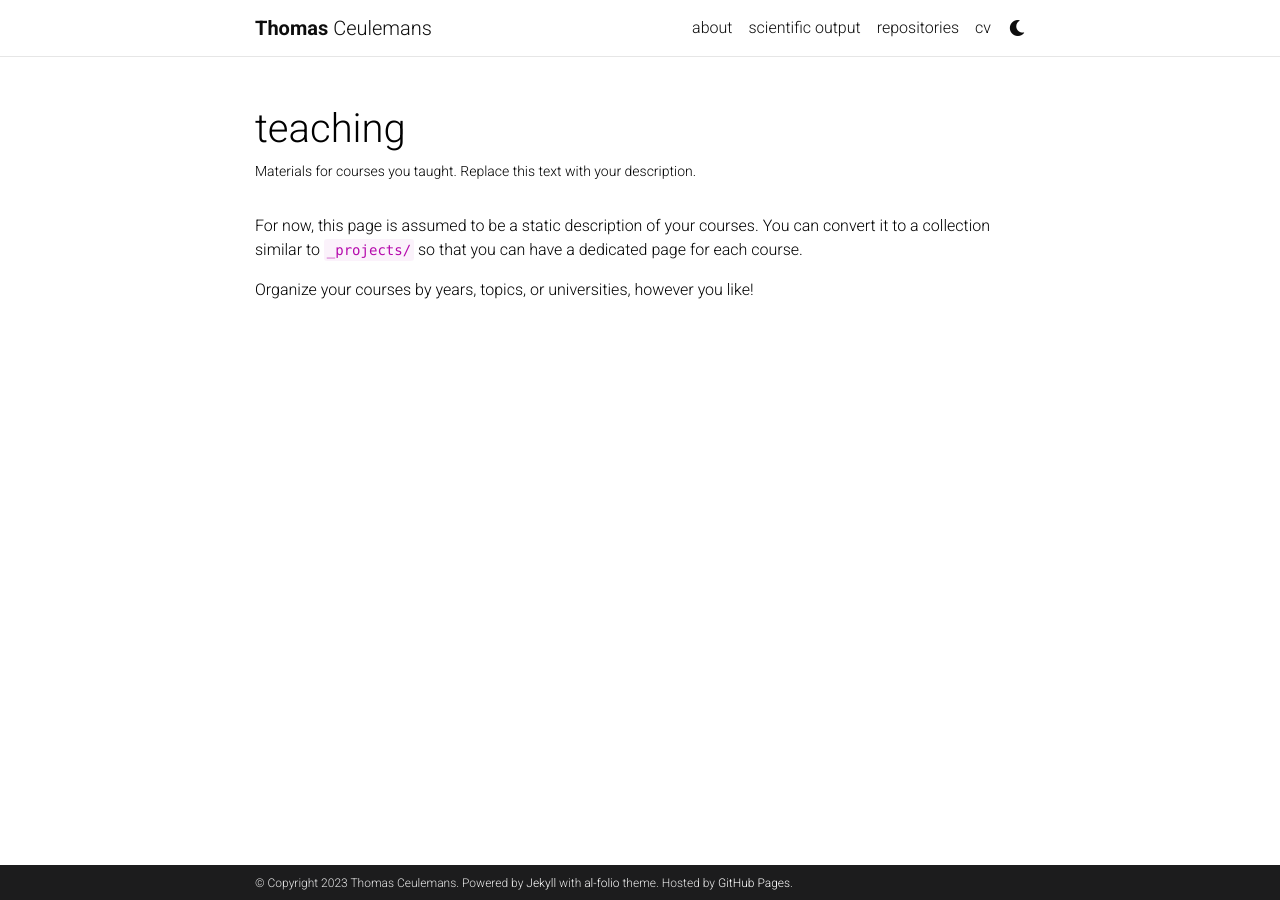
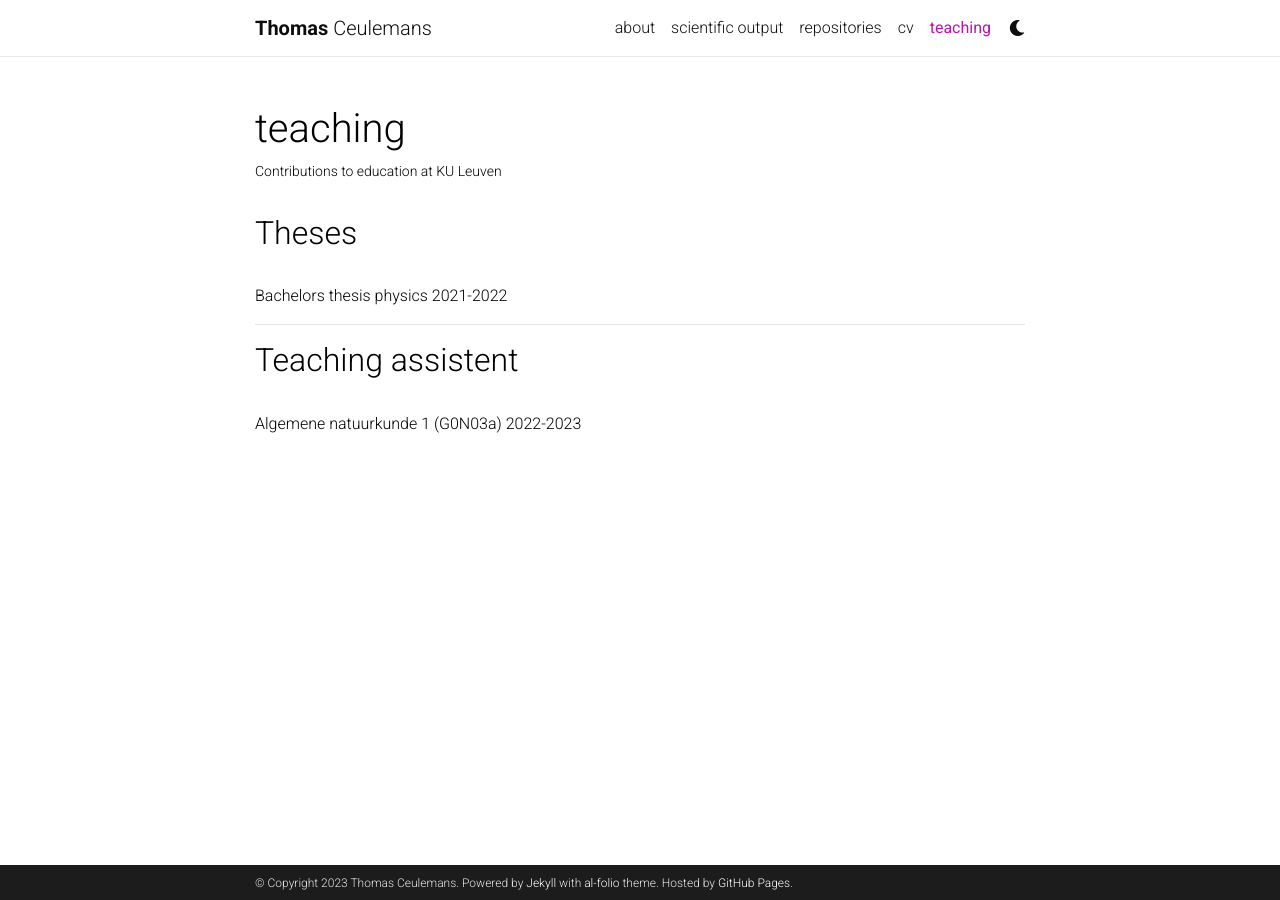
Before and after one commit to ThomasCeulemans/thomasceulemans.github.io, a Jekyll site: the page built from _pages/teaching.md, in a window 1280 px wide. Built offline with Jekyll 4.4.1, drawn with Linux system fonts in a browser that asks for light colours; full-size pictures stand in for the smaller copies a plugin makes; comment, search, counter and statistics services are not loaded; a style sheet for code colours, icons or effects is not loaded.

Commit message:
Added posters for EAS and teaching

```diff
--- a/_data/cv.yml
+++ b/_data/cv.yml
@@ -56,8 +56,3 @@
         - "Flemish Physics Olympiad (VWO): Finals (8th place)"
         - "Flemish Biology Olympiad (VBO): Finals (at same time as VFO)"
         - "Flemish Chemistry Olympiad (VCO): Finals (at same time as VFO)"
-
-- title: Other Interests
-  type: list
-  contents:
-    - <u>Hobbies:</u> Table tennis, gaming
--- /dev/null
+++ b/_data/teaching.yml
@@ -0,0 +1,4 @@
+theses:
+  - Bachelors thesis physics 2021-2022
+TA:
+  - Algemene natuurkunde 1 (G0N03a) 2022-2023
--- a/_pages/teaching.md
+++ b/_pages/teaching.md
@@ -1,13 +1,33 @@
 ---
-sitemap: false
+sitemap: true
 layout: page
 permalink: /teaching/
 title: teaching
-description: Materials for courses you taught. Replace this text with your description.
-nav: false # TODO: update later, as only a bachelor project is not yet interesting enough
+description: Contributions to education at KU Leuven
+nav: true
 nav_order: 5
+teaching_yml: ../_data/teaching.yml
 ---
 
-For now, this page is assumed to be a static description of your courses. You can convert it to a collection similar to `_projects/` so that you can have a dedicated page for each course.
+<!-- _pages/teaching.md -->
 
-Organize your courses by years, topics, or universities, however you like!
+## Theses
+{% if site.data.teaching.theses %}
+<div class="repositories d-flex flex-wrap flex-md-row flex-column justify-content-between align-items-center">
+  {% for thesis in site.data.teaching.theses %}
+    <br> {{thesis}} <br/>
+  {% endfor %}
+</div>
+{% endif %}
+
+---
+
+## Teaching assistent
+
+{% if site.data.teaching.TA %}
+<div class="repositories d-flex flex-wrap flex-md-row flex-column justify-content-between align-items-center">
+  {% for course in site.data.teaching.TA %}
+    <br> {{course}} <br/>
+  {% endfor %}
+</div>
+{% endif %}
```
Also changed, not shown: _bibliography/posters.bib (added, +23 -0 lines), _pages/publications.md (+8 -0 lines).
